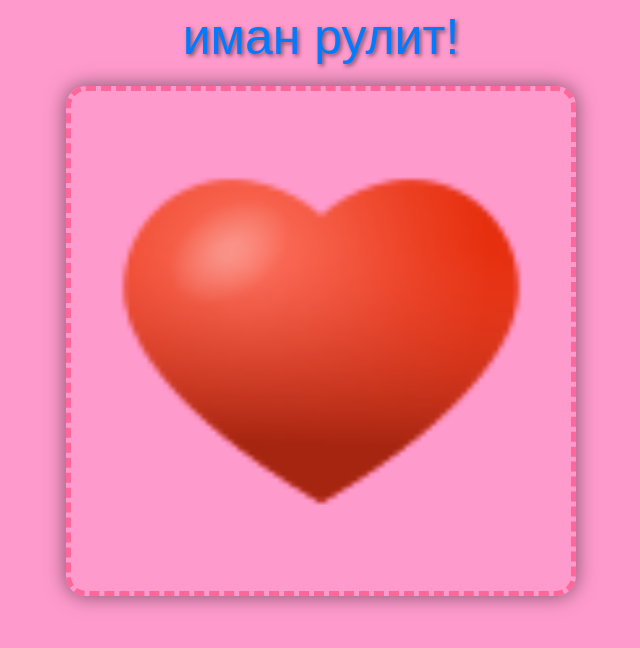
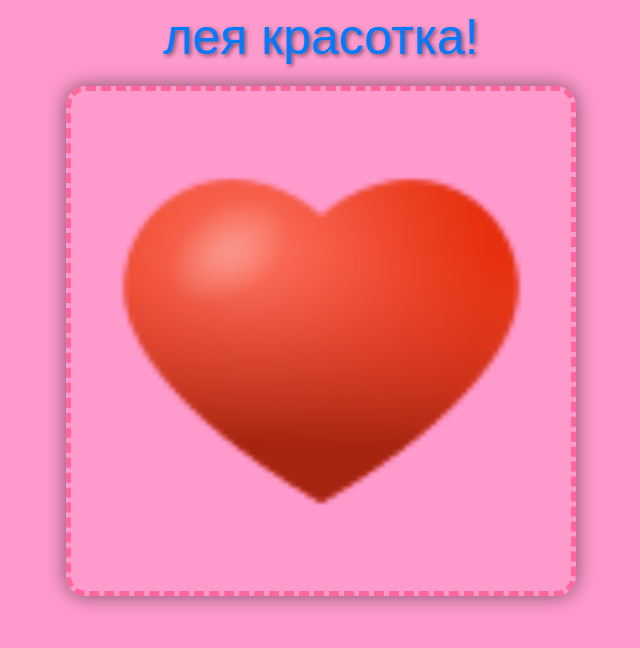
Before and after one commit to eichdmk/iman, a plain HTML site: page index.html in a window 1280 px wide. Both pictures are taken after a click on the element "Yes!". Shown: the whole page, without its empty margins (319-959 px from the left). Drawn offline with Linux system fonts and the light colour scheme.

Commit message:
index.html

```diff
--- a/index.html
+++ b/index.html
@@ -129,7 +129,7 @@
             _mucaev.style.color = "#007bff";
             _no.style.display = "none";
             _yes.style.display = "none";
-            _mucaev.innerHTML = "иман рулит!";
+            _mucaev.innerHTML = "лея красотка!";
 
             let img = document.createElement("img");
             img.setAttribute("src", "image.png");
```
